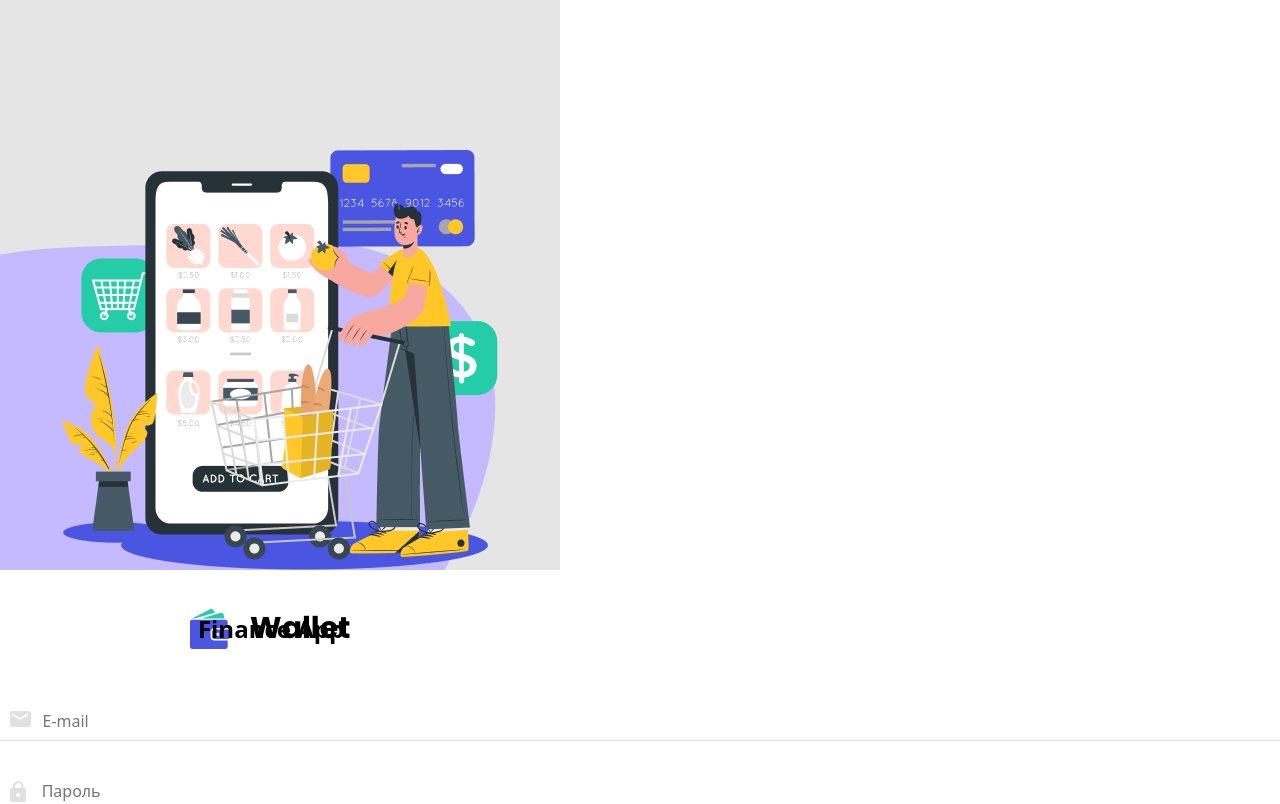
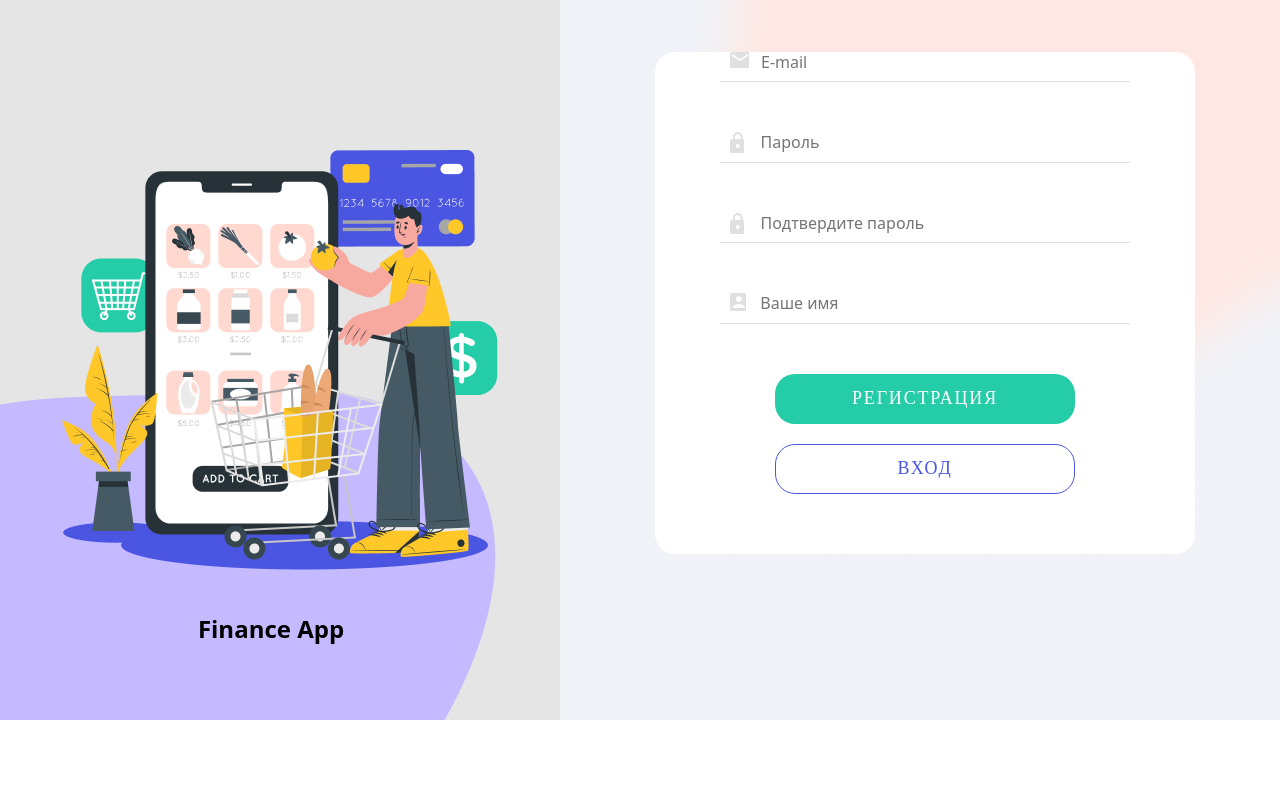
Before and after one commit to pnevmat/wallet-group5-front, a React (Create React App) app: page /register in a window 1280 px wide. Shown: the top 804 px of the page. Built offline with nearby package versions, Linux system fonts and the light colour scheme.

Commit message:
add stiles

```diff
--- a/src/components/registrationForm/registrationForm.js
+++ b/src/components/registrationForm/registrationForm.js
@@ -84,7 +84,7 @@ const RegistrationForm = props => {
         handleSubmit,
         dirty,
       }) => (
-        <div>
+        <div className={s.container}>
           <form
             className={s.form}
             onSubmit={e => {
@@ -92,7 +92,7 @@ const RegistrationForm = props => {
               handleSubmit(values);
             }}
           >
-            <FormAuth />
+            {/* <FormAuth /> */}
             <label htmlFor="" name="register" className={s.label}>
               <div className={s.input_email}></div>
               <input
--- a/src/components/registrationForm/registrationForm.module.css
+++ b/src/components/registrationForm/registrationForm.module.css
@@ -1,16 +1,27 @@
 .form {
   display: flex;
   flex-direction: column;
+  background-color: #fff;
+
 }
 .input {
-  width: 100%;
+
+  width: 410px;
+
   border: none;
 
   padding-bottom: 10px;
+
+  color: #bdbdbd;
+  /* font-size: 15px; */
+
+  outline: none;
+  border: none;
+  /* border-bottom: 2px solid #e0e0e0; */
 }
 .label {
   line-height: 27px;
-  margin-bottom: 40px;
+  margin-bottom: 50px;
   display: flex;
   border-bottom: 1px solid #e0e0e0;
   padding-left: 10px;
@@ -40,6 +51,7 @@
   margin-right: auto;
   margin-bottom: 20px;
   background: #24cca7;
+  border: none;
   border-radius: 20px;
   border-color: #24cca7;
 
@@ -88,3 +100,128 @@
 .formik_container {
   position: relative;
 }
+
+
+/* медіа правила */
+
+@media (max-width: 767px) {
+  .container {
+    max-width: 320;
+    padding: 0;
+  }
+
+  .logo {
+    padding-top: 100px;
+    padding-bottom: 52px;
+  }
+
+  .form {
+    width: 320;
+    border-radius: 0;
+    padding: 0px 20px;
+  }
+
+  .input__email {
+    width: 280px;
+    height: 34px;
+    margin-bottom: 30px;
+  }
+
+  .input__password {
+    width: 280px;
+    height: 34px;
+    margin-bottom: 45px;
+  }
+
+  .button__submit{
+    width: 280px;
+    height: 50px;
+  }
+
+  .button__registration{
+    width: 280px;
+    height: 50px;
+    margin-bottom: 110px;
+  }
+}
+
+@media (min-width: 768px) {
+
+  .container{
+    padding: 0 25px;
+  }
+  .form {
+    max-width: 540px;
+    padding: 0 65px;
+    border-radius: 20px;
+    position: absolute;
+    top: 362px;
+    left: 110px;
+    z-index: 3;
+  }
+
+  .input__email {
+    width: 410px;
+    height: 34px;
+
+    margin-bottom: 35px;
+  }
+
+  .input__password {
+    width: 410px;
+    height: 34px;
+    margin-bottom: 45px;
+  }
+
+  .button__submit {
+    width: 300px;
+    height: 50px;
+  }
+
+  .button__registration {
+    width: 300px;
+    height: 50px;
+  }
+}
+
+@media (min-width: 1280px) {
+  .container {
+    padding: 52px 85px 52px 95px;
+    max-width: 720px;
+    background-image: url(./gradient.png);
+    background-repeat: no-repeat;
+    height: 720px;
+
+  }
+  .form {
+    max-width: 540px;
+    padding: 0 65px;
+    border-radius: 20px;
+    position: inherit;
+    padding-bottom: 60px;
+
+  }
+
+  .input__email {
+    width: 410px;
+    height: 34px;
+
+    margin-bottom: 35px;
+  }
+
+  .input__password {
+    width: 410px;
+    height: 34px;
+    margin-bottom: 45px;
+  }
+
+  .button__submit {
+    width: 300px;
+    height: 50px;
+  }
+
+  .button__registration {
+    width: 300px;
+    height: 50px;
+  }
+}
--- a/src/pages/registrationPage.js
+++ b/src/pages/registrationPage.js
@@ -1,5 +1,7 @@
 import { React, useState, useEffect } from 'react';
 import { useDispatch, useSelector } from 'react-redux';
+
+import s from '../components/AppBar/financeAppGirlImg/financeAppGirlImg.module.css';
 
 import registrationOperation from '../redux/operations/registrationOperation';
 import selectors from '../redux/selectors/registrationSelectors';
@@ -21,8 +23,11 @@ const RegistrationPage = (props) => {
 
   return (
     <>
-      <AppBar {...props} />
+    <div className={s.containerloginPages}>
+    <AppBar {...props} />
       <RegistrationForm onRegistrationSubmit={onRegistrationSubmit} />
+    </div>
+
     </>
   );
 };
```
Also changed, not shown: src/components/registrationForm/gradient.png (added).
